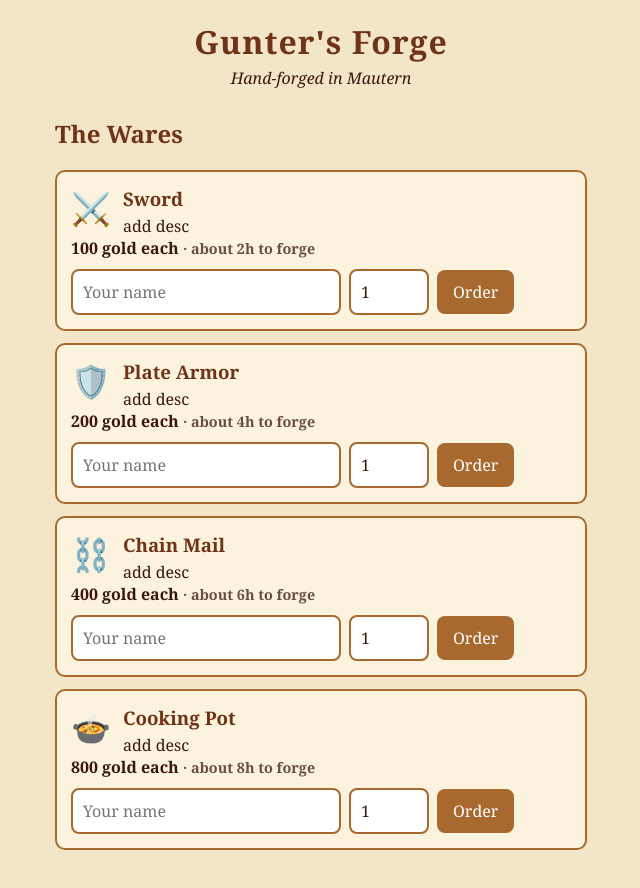
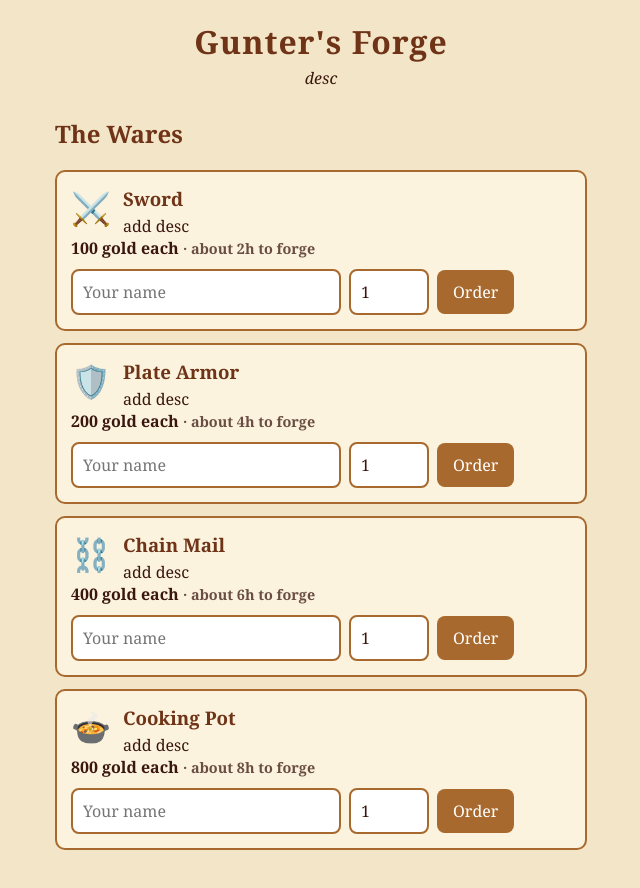
Before and after one commit to MaazHawa/KU-HSD-2026, a plain HTML site: page index.html in a window 1280 px wide. Shown: the whole page, without its empty margins (319-959 px from the left). Drawn offline with Linux system fonts and the light colour scheme.

Commit message:
redo desc

```diff
--- a/index.html
+++ b/index.html
@@ -9,7 +9,7 @@
 <body>
   <header>
     <h1>Gunter's Forge</h1>
-    <p>Hand-forged in Mautern</p>
+    <p>desc</p>
   </header>
 
   <main>
```
